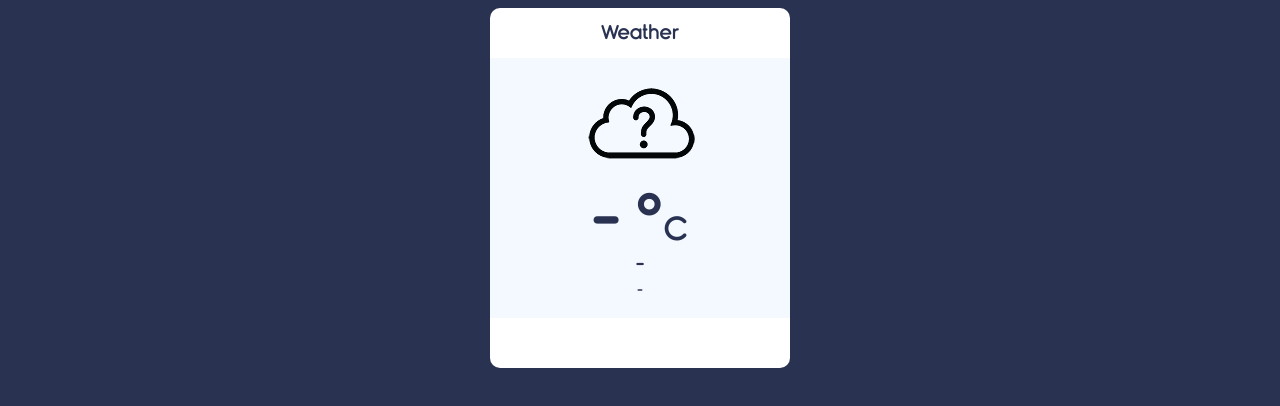
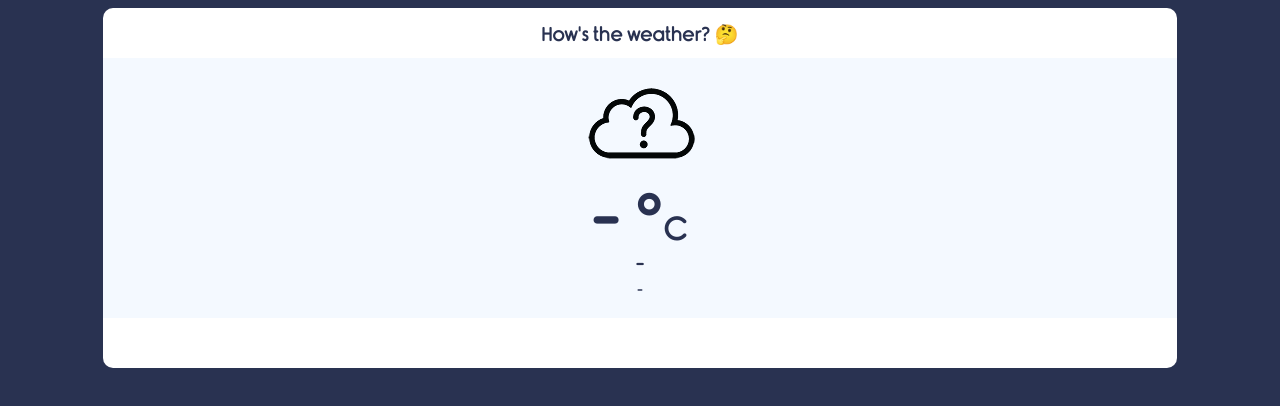
Before and after one commit to gilbertoayala12/howstheweather, a plain HTML site: page index.html in a window 1280 px wide. Drawn offline with Linux system fonts and the light colour scheme.

Commit message:
min changes in css

```diff
--- a/index.html
+++ b/index.html
@@ -11,7 +11,7 @@
   </head>
   <body>
     <div class="container">
-      <div class="app-title"><p>Weather</p></div>
+      <div class="app-title"><p>How's the weather? 🤔</p></div>
       <div class="notification"></div>
       <div class="weather-container">
         <div class="weather-icon">
--- a/style.css
+++ b/style.css
@@ -7,7 +7,7 @@ body{
 }
 
 .container{
-    width: 300px;
+    width: 85%;
     background-color: #FFF;
 
     display: block;
@@ -18,7 +18,7 @@ body{
 }
 
 .app-title{
-    width: 300px;
+    width: 100%;
     height: 50px;
     border-radius: 10px 10px 0 0;
 }
@@ -45,13 +45,13 @@ body{
 }
 
 .weather-container{
-    width: 300px;
+    width: 100%;
     height: 260px;
     background-color: #F4F9FF;
 }
 
 .weather-icon{
-    width: 300px;
+    width: 100%;
     height: 128px;
 }
 
@@ -61,7 +61,7 @@ body{
 }
 
 .temperature-value{
-    width: 300px;
+    width: 100%;
     height:60px;
 }
 
```
